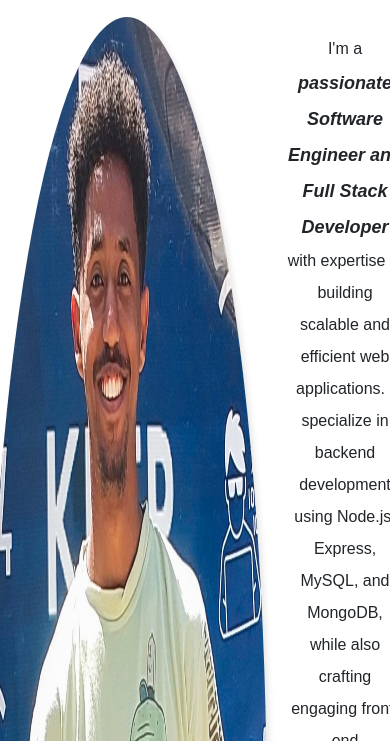
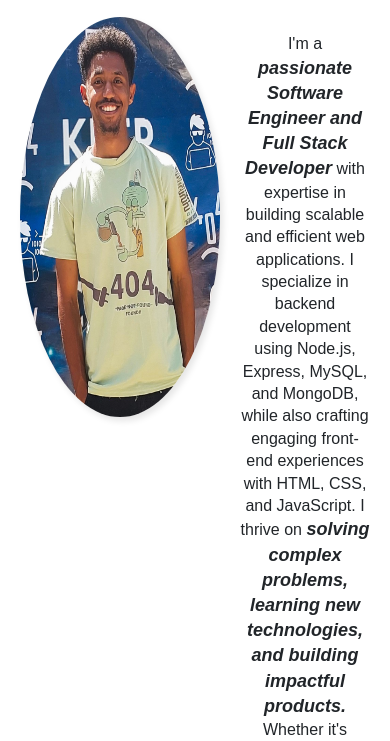
Before and after one commit to TG-16/TG-16.github.io, a plain HTML site: page index.html in a window 390 px wide. Shown: the part 683-1424 px from the top of the page. Drawn offline with Linux system fonts and the light colour scheme.

Commit message:
final style.css

```diff
--- a/style.css
+++ b/style.css
@@ -392,4 +392,13 @@ nav ul {
         position: absolute;
         top: 0;
     }
+    .about-image {
+        width: 200px;
+        height: 400px;
+    }
+
+    .about-info p
+    {
+        line-height: 1.4;
+    }
 }
```
